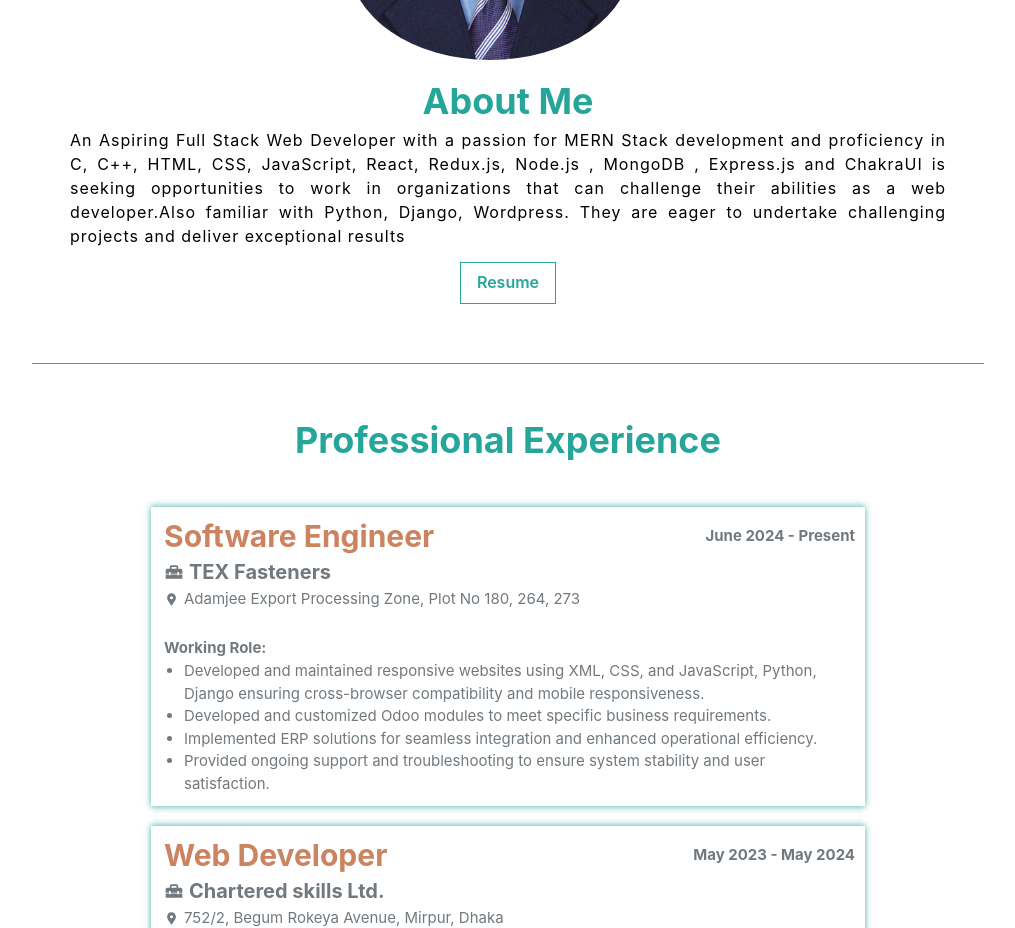
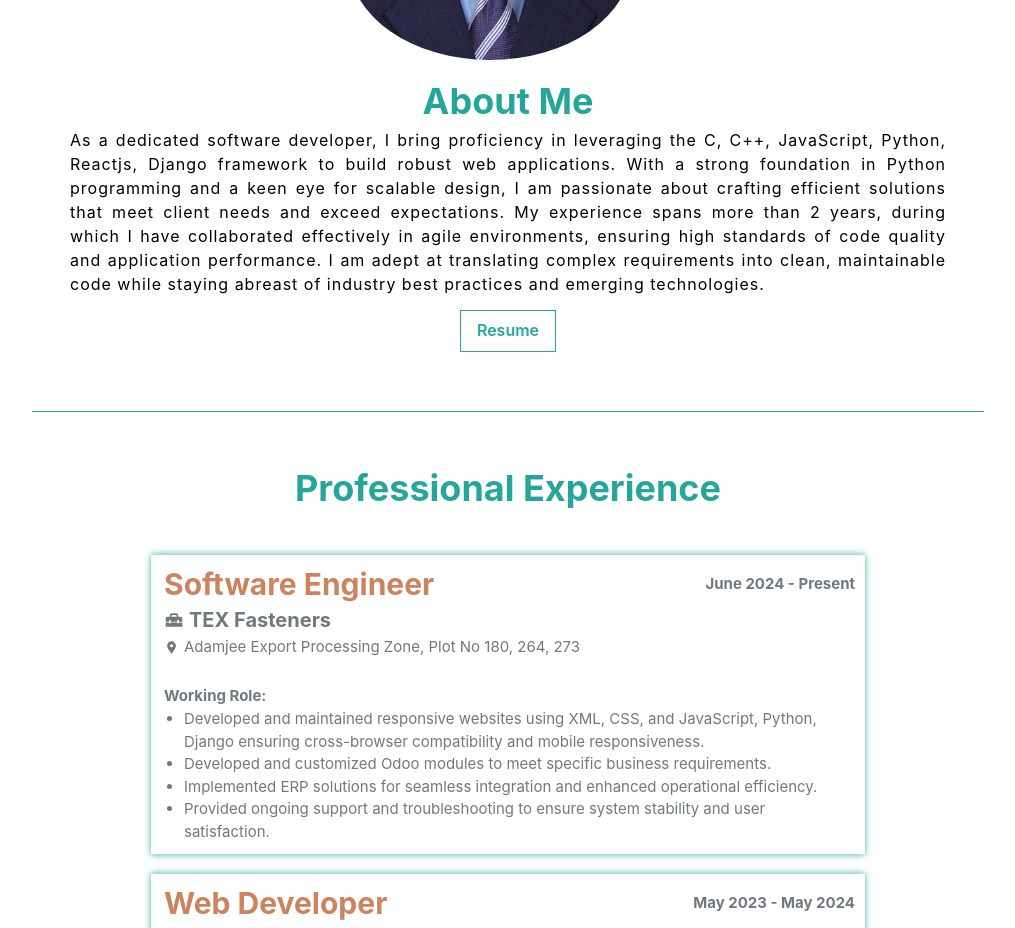
Before and after one commit to rajon-git/Developer_Portfolio, a React (Create React App) app: page / in a window 1280 px wide. Shown: the part 900-1828 px from the top of the page, without its empty margins (132-1147 px from the left). Built offline with nearby package versions, Linux system fonts and the light colour scheme; no server answers.

Commit message:
update about page

```diff
--- a/src/Component/About.js
+++ b/src/Component/About.js
@@ -57,18 +57,22 @@ export default function About() {
             color={theme.theme.dText}
             textAlign="justify"
           >
-            An Aspiring Full Stack Web Developer with a passion for MERN Stack
-            development and proficiency in C, C++, HTML, CSS, JavaScript, React, Redux.js, Node.js , MongoDB , Express.js
-            and ChakraUI is seeking opportunities to work in organizations that
-            can challenge their abilities as a web developer.Also familiar with Python, Django, Wordpress. They are eager to
-            undertake challenging projects and deliver exceptional results
+            As a dedicated software developer, I bring proficiency in leveraging the C, C++, JavaScript,
+            Python, Reactjs, Django framework to build robust web applications. With a strong foundation
+            in Python programming and a keen eye for scalable design, I am passionate about crafting
+            efficient solutions that meet client needs and exceed expectations. My experience spans more than
+            2 years, during which I have collaborated effectively in agile environments, ensuring high
+            standards of code quality and application performance. I am adept at translating complex
+            requirements into clean, maintainable code while staying abreast of industry best practices
+            and emerging technologies.
+
           </Text>
         </Box>
         <Box p="5px 15px" fontWeight="bolder" color="#26A69A">
           <Link
             href={resume}
             target="_blank"
-            download="MD_Rajon-Ahamad-Resume"
+            download="MD_Rajon-Ahamad-Shariatpur"
             id="resume-link-2"
           >
             <Button
@@ -81,7 +85,7 @@ export default function About() {
               id="resume-button-2"
               onClick={() =>
                 window.open(
-                  "https://drive.google.com/file/d/1FrZQXPZDHH6OKnmcct8K6JJyQF_7h4Aj/view?usp=sharing"
+                  "https://drive.google.com/file/d/1abpuDHEIiqOuMpQuBhtLgEfgJp0bAYya/view?usp=sharing"
                 )
               }
             >
```
